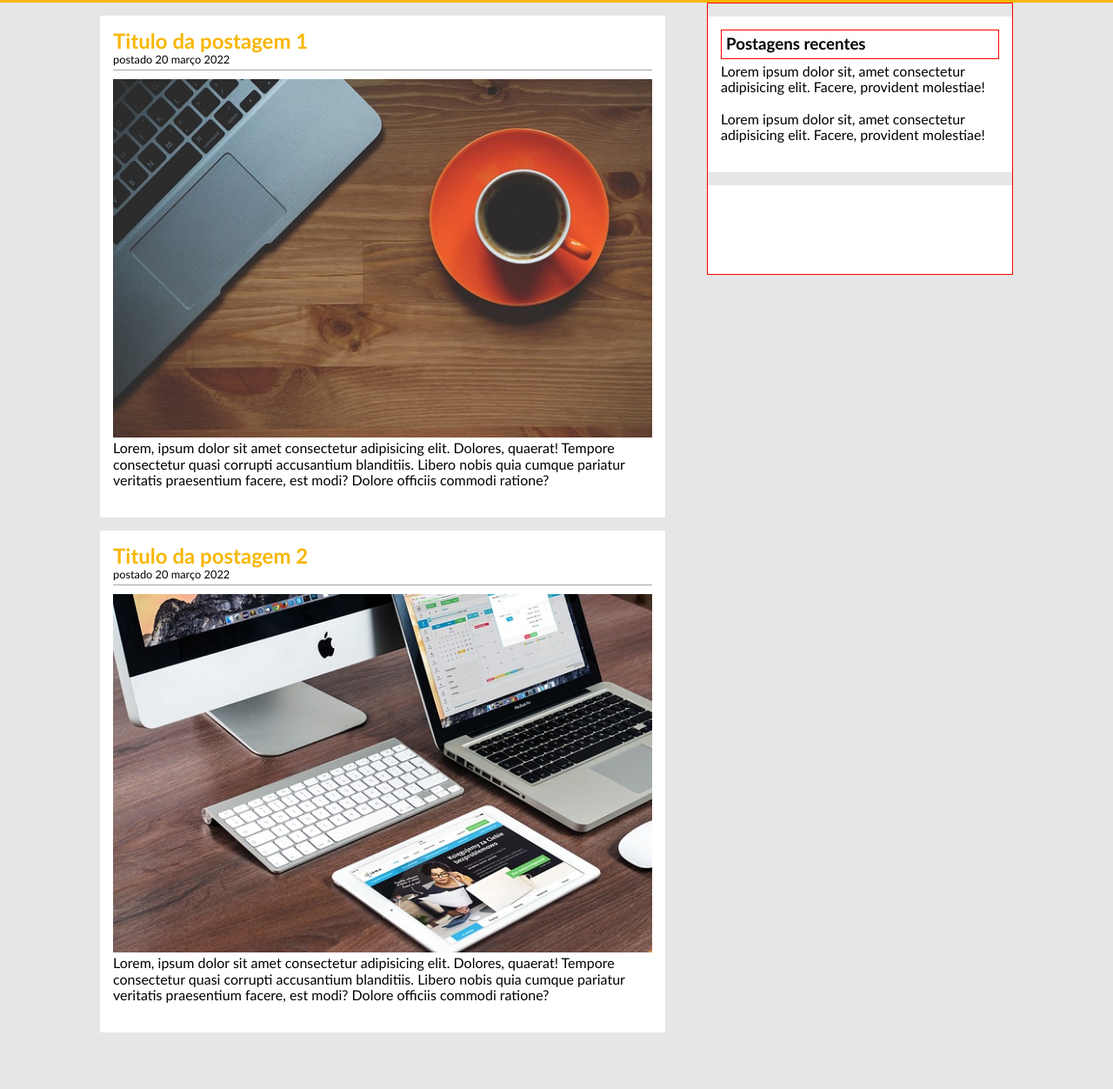
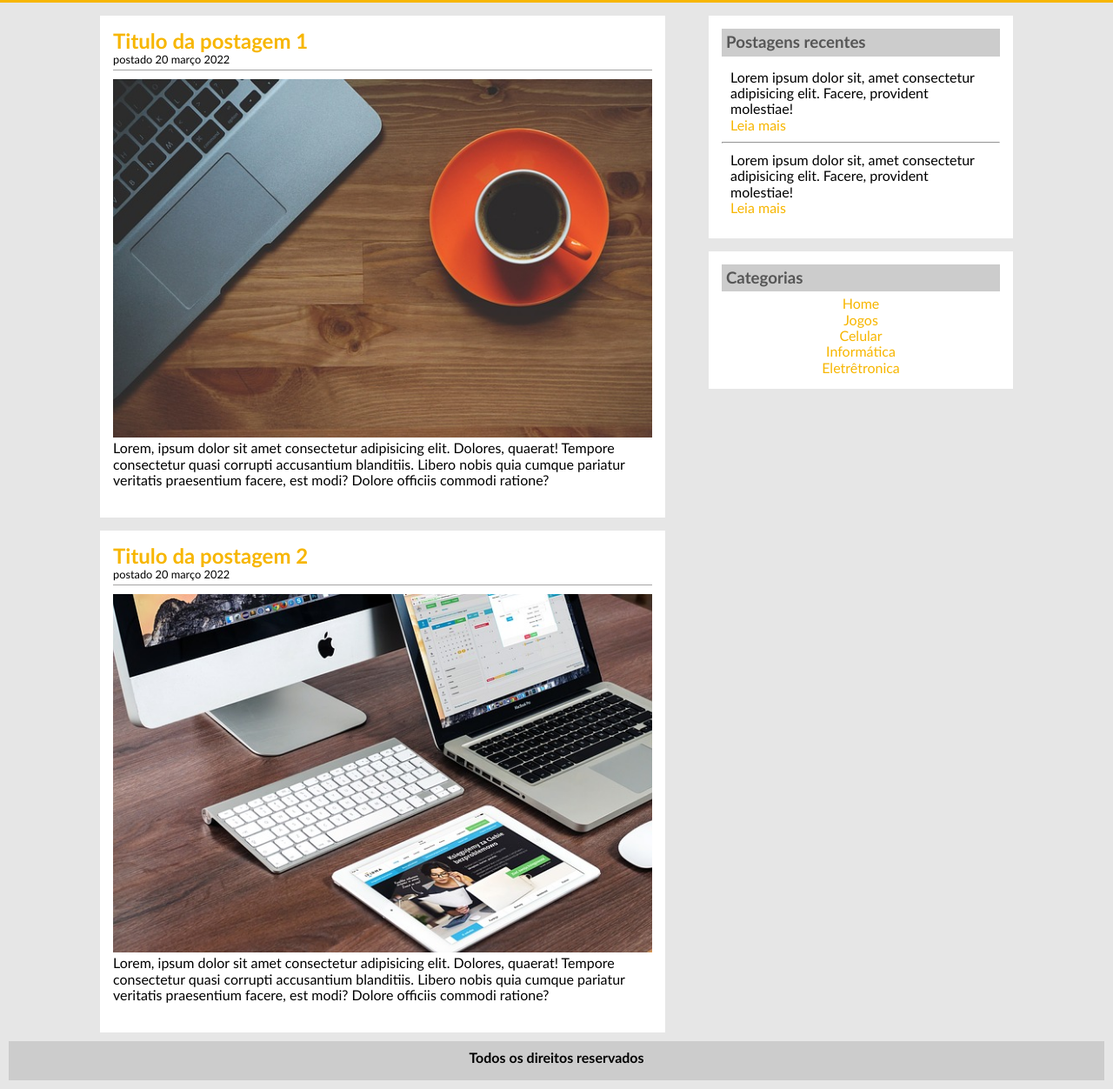
Before and after one commit to Leonsis/tecblog, a plain HTML site: page index.html in a window 1280 px wide. Shown: the part 137-1389 px from the top of the page at 87% size. Before the commit the page ends 1324 px from the top, so only its background shows below. Drawn offline with Linux system fonts and the light colour scheme.

Commit message:
Enviando arquivos index.html e estilo.css atualizados

```diff
--- a/index.html
+++ b/index.html
@@ -69,12 +69,15 @@
 
                 <section id="caixa2"><!-- INICIO caixa2 -->
                     <aside><!-- INICIO -->
+                        <h3>Postagens recentes</h3>
                         <div id="texto"><!-- INICIO texto -->
-                            <h3>Postagens recentes</h3>
                             <p>
                                 Lorem ipsum dolor sit, amet consectetur adipisicing elit. Facere, provident molestiae!
                             </p>
                             <a href="">Leia mais</a>
+                        </div><!-- FIM texto -->
+                        <hr>
+                        <div id="texto"><!-- INICIO texto -->
                             <p>
                                 Lorem ipsum dolor sit, amet consectetur adipisicing elit. Facere, provident molestiae!
                             </p>
@@ -83,6 +86,7 @@
                     </aside><!-- /FIM -->
 
                     <aside><!-- INICIO -->
+                        <h3>Categorias</h3>
                         <div id="menu-lateral"><!-- INICIO menu-lateral -->
                           <ul>
                             <li>
@@ -106,6 +110,9 @@
                 </section><!-- FIM caixa2 -->
                 <div style="clear: both;"></div><!-- linpar o fluxo flutuante -->
             </div><!-- /FIM container -->
+            <footer><!-- INICIO -->
+                <h4>Todos os direitos reservados</h4>
+            </footer><!-- /FIM -->
         </main><!-- /FIM main -->
     </body>
 </html>
--- a/src/css/estilo.css
+++ b/src/css/estilo.css
@@ -90,7 +90,6 @@ section#caixa1 {
 section#caixa2 {
     float: right;
     width: 350px;
-    border: 1px solid red;
 }
 
 /* Configurações da tag aside que esta dentro da tag section */
@@ -117,19 +116,51 @@ section aside {
     font-size: 0.8em;
 }
 
-/* Configurações da tag aside que esta dento dos id caixa1 e caixa2 */
-section#caixa2 aside {
-    padding: 5px;
-}
-
 /* Configurações do id texto que esta dentro da tag saction */
 section#caixa2 #texto {
     padding: 10px;
 }
 
-/* Configurções da tag h3 que esta dentro d id texto */
-section#caixa2 #texto h3 {
+/* Configurções da tag h3 que esta dentro d id caixa2 */
+section#caixa2 h3 {
     padding: 5px;
     margin-bottom: 5px;
-    border: 1px solid red;
+    background: rgb(204, 204, 204);
+    color: rgb(86, 86, 86);
 }
+
+/* Configurações da tag a que está dentro do id caixa2 */
+section#caixa2 #texto a {
+    color: rgb(247, 182, 0);
+}
+section#caixa2 #texto a:hover {
+    text-decoration: underline;
+}
+
+/* Configurações da tag hr que está dentro do id caixa2 */
+section#caixa2 #texto hr {
+    margin: 5px;
+}
+
+/* Configrações da tag a que está dentro do id menu-lateral */
+#caixa2 #menu-lateral a {
+    color: rgb(247, 182, 0);
+    display: block;
+    text-align: center;
+}
+#caixa2 #menu-lateral a:hover {
+    color: rgb(255, 255, 255);
+    background: rgb(247, 182, 0);
+    padding: 2px;
+}
+
+
+/* Configurações footer
+________________________________________________________________________________________________________*/
+footer {
+    margin: 10px;
+    padding: 10px;
+    height: 25px;
+    text-align: center;
+    background: rgb(204, 204, 204);
+}
```
